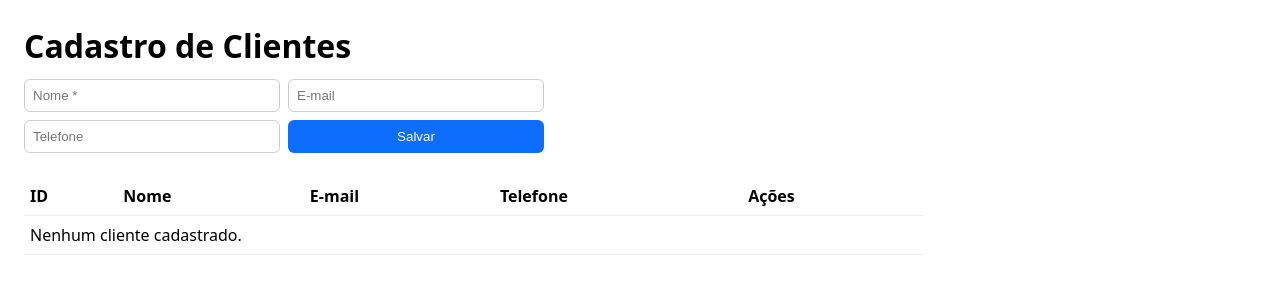
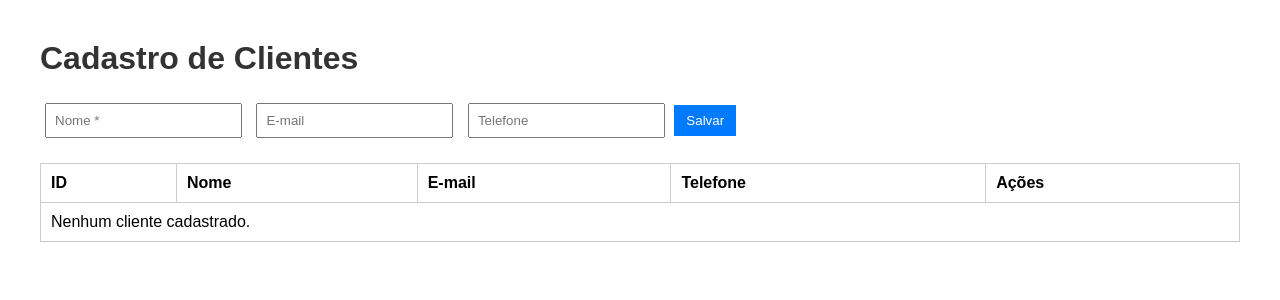
Before and after one commit to cleitonxm/bh-uniformes-webapp, a Flask app: page /clientes in a window 1280 px wide. Shown: the top 300 px of the page. Run offline with Flask 3, Linux system fonts and the light colour scheme; some libraries are stand-ins or nearby versions.

Commit message:
Update clientes.html

```diff
--- a/templates/clientes.html
+++ b/templates/clientes.html
@@ -1,55 +1,87 @@
-<!doctype html>
-<html lang="pt-br">
+<!DOCTYPE html>
+<html lang="pt-BR">
 <head>
-  <meta charset="utf-8" />
+    <meta charset="UTF-8">
     <title>Cadastro de Clientes</title>
-  <meta name="viewport" content="width=device-width, initial-scale=1" />
     <style>
-    body { font-family: system-ui, Arial, sans-serif; margin: 24px; }
-    h1 { margin-bottom: 12px; }
-    form { display: grid; gap: 8px; max-width: 520px; margin-bottom: 24px; }
-    input[type="text"], input[type="email"], input[type="tel"] { padding: 8px; border: 1px solid #ccc; border-radius: 6px; }
-    button { padding: 8px 14px; border: 0; background: #0d6efd; color: #fff; border-radius: 6px; cursor: pointer; }
-    table { border-collapse: collapse; width: 100%; max-width: 900px; }
-    th, td { border-bottom: 1px solid #eee; padding: 8px 6px; text-align: left; }
-    .danger { background: #dc3545; }
-    .row { display: grid; grid-template-columns: 1fr 1fr; gap: 8px; }
-    @media (max-width: 640px){ .row { grid-template-columns: 1fr; } }
+        body {
+            font-family: Arial, sans-serif;
+            margin: 40px;
+        }
+        h1 {
+            color: #333;
+        }
+        form {
+            margin-bottom: 20px;
+        }
+        input {
+            margin: 5px;
+            padding: 8px;
+        }
+        button {
+            padding: 8px 12px;
+            background-color: #007bff;
+            color: white;
+            border: none;
+            cursor: pointer;
+        }
+        button.danger {
+            background-color: red;
+        }
+        table {
+            width: 100%;
+            border-collapse: collapse;
+            margin-top: 20px;
+        }
+        table, th, td {
+            border: 1px solid #ccc;
+        }
+        th, td {
+            padding: 10px;
+            text-align: left;
+        }
     </style>
 </head>
 <body>
     <h1>Cadastro de Clientes</h1>
 
-  <form method="post" action="/clientes">
-    <div class="row">
-      <input name="nome" type="text" placeholder="Nome *" required />
-      <input name="email" type="email" placeholder="E-mail" />
-    </div>
-    <div class="row">
-      <input name="telefone" type="tel" placeholder="Telefone" />
+    <!-- Formulário de cadastro -->
+    <form action="{{ url_for('clientes') }}" method="post">
+        <input type="text" name="nome" placeholder="Nome *" required>
+        <input type="email" name="email" placeholder="E-mail">
+        <input type="text" name="telefone" placeholder="Telefone">
         <button type="submit">Salvar</button>
-    </div>
     </form>
 
+    <!-- Lista de clientes -->
     <table>
         <thead>
-      <tr><th>ID</th><th>Nome</th><th>E-mail</th><th>Telefone</th><th>Ações</th></tr>
+            <tr>
+                <th>ID</th>
+                <th>Nome</th>
+                <th>E-mail</th>
+                <th>Telefone</th>
+                <th>Ações</th>
+            </tr>
         </thead>
         <tbody>
             {% for c in clientes %}
             <tr>
                 <td>{{ c.id }}</td>
                 <td>{{ c.nome }}</td>
-        <td>{{ c.email or "—" }}</td>
-        <td>{{ c.telefone or "—" }}</td>
+                <td>{{ c.email }}</td>
+                <td>{{ c.telefone }}</td>
                 <td>
-          <form method="post" action="/clientes/{{ c.id }}/excluir" onsubmit="return confirm('Excluir {{ c.nome }}?');">
+                    <form method="post" action="{{ url_for('excluir_cliente', cliente_id=c.id) }}"
+                          onsubmit="return confirm('Excluir {{ c.nome }}?');">
                         <button class="danger">Excluir</button>
                     </form>
                 </td>
             </tr>
             {% else %}
-      <tr><td colspan="5">Nenhum cliente cadastrado.</td></tr>
+            <tr>
+                <td colspan="5">Nenhum cliente cadastrado.</td>
+            </tr>
             {% endfor %}
         </tbody>
     </table>
```
Lines whose indentation alone changed are shown as unchanged.
